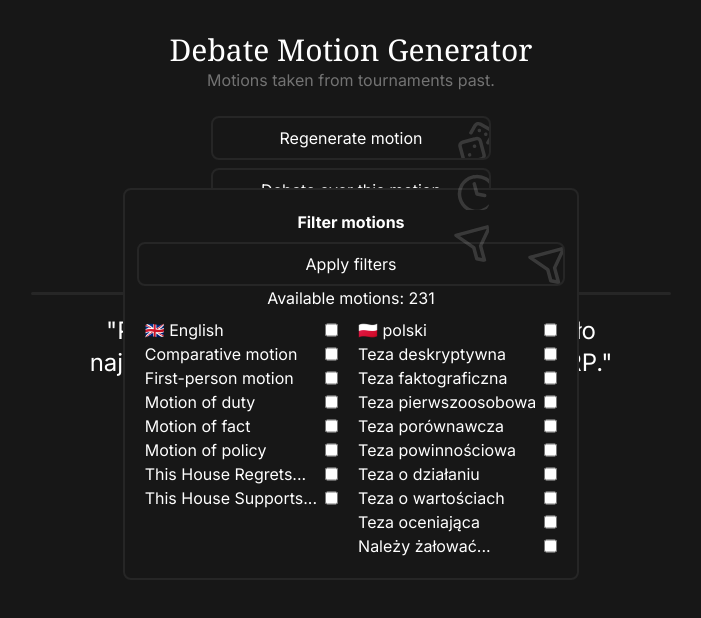
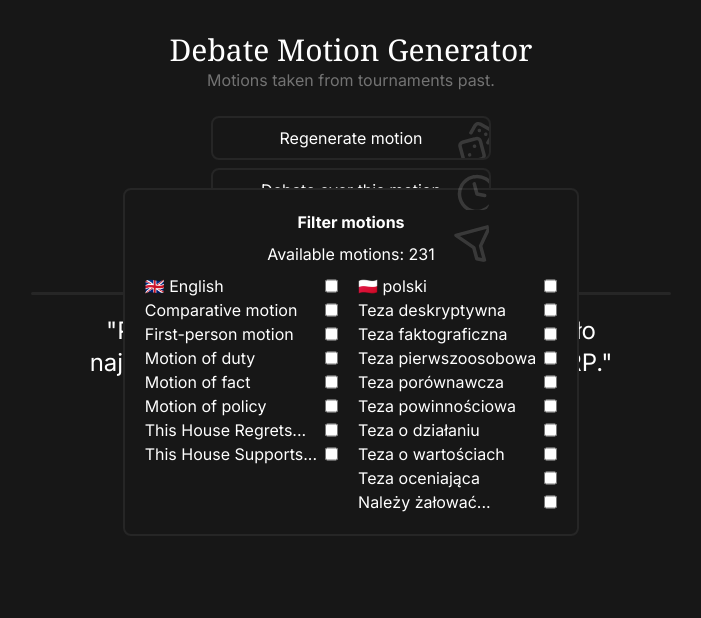
Before and after one commit to debatecore/debate-tools, a Next.js app: page /debate-motion-generator in a window 1280 px wide. Both pictures are taken after a click on the button "Filter motions". Shown: the top 618 px of the page, without its empty margins (289-990 px from the left). Built offline with nearby package versions, Linux system fonts and the light colour scheme.

Commit message:
display motion type, remove conditional hook usage
motion type translations were ditched, as it was decided to display motion types in their original language

```diff
--- a/src/components/MotionDisplay.tsx
+++ b/src/components/MotionDisplay.tsx
@@ -1,9 +1,10 @@
-import { MotionTypeTranslation, motion, motionTypeCode } from "@/types/motion";
+import { motion, motionTypeCode } from "@/types/motion";
 import { IconInfo } from "./icons/info";
 import { useLang } from "@/lib/useLang";
 
 const MotionDisplay = ({ motion }: { motion: motion | null }) => {
   const infoslideString = useLang("infoslide");
+
   return (
     <section className="p-5 flex flex-col items-center">
       <hr className="border-b-2 mb-5 rounded border-neutral-800 my-2 w-full" />
@@ -26,8 +27,7 @@ const MotionDisplay = ({ motion }: { motion: motion | null }) => {
       <p className="text-neutral-500 flex flex-col">
         {motion?.source || ""}
         <br />
-        {motion?.type}
-        {/* {MotionTypeTranslation(motion?.type as motionTypeCode) || ""} */}
+        {motion?.type || ""}
       </p>
     </section>
   );
--- a/src/components/MotionsFilter.tsx
+++ b/src/components/MotionsFilter.tsx
@@ -142,28 +142,12 @@ const MotionsFilter = (props: MotionsFilterProps) => {
       }
     >
       <h5 className="text-center font-bold m-2">{useLang("motionFilterTitle")}</h5>
-      <GenericButton
-        text={useLang("applyFilterButtonText")}
-        icon={IconFilter}
-        onClick={() => {
-          // TO-DO: Make apply filters button work
-          // if (
-          //   motion?.type &&
-          //   motion?.lang &&
-          //   !(
-          //     enabledMotions.includes(motion?.type as any) &&
-          //     enabledLanguages.includes(motion?.lang)
-          //   )
-          // )
-          //   setMotion(generateMotion());
-        }}
-      />
       <span className="m-5">
         {useLang("availableMotionsCount") + ": " + enabledMotionsCount()}
       </span>
       <section className="flex gap-5 flex-row m-2">
-        {languagesWithMotions().map((langCode: language) => (
-          <section>
+        {languagesWithMotions().map((langCode: language, index: number) => (
+          <section key={index}>
             <Checkbox
               key={langCode}
               name="language"
@@ -178,9 +162,7 @@ const MotionsFilter = (props: MotionsFilterProps) => {
                   key={motionType.type}
                   name="motionType"
                   value={motionType.type}
-                  // TO-DO: Don't use the useLang hook in a callback
-                  labelText={useLang(motionType.type)}
-                  // TO-DO: Prevent checked motion types from being disabled when the language is filtered out
+                  labelText={motionType.type}
                   disabled={!enabledLanguages.includes(motionType.lang)}
                   onChange={applyMotionTypeFilter}
                 />
--- a/src/data/strings.json
+++ b/src/data/strings.json
@@ -237,65 +237,14 @@
     "de": "Ursprünglich hergestellt zum Zweck der Debatierer von ZSK Poznań und anderer polnisher Debattenorganisationen. Öffentlich zugänglich.",
     "es": "Creado originalmente para las necesidades de los polemistas del ZSK Poznań y de varias organizaciones de debate polacas. Disponible públicamente."
   },
-  "motionPlPolicy": {
-    "en": "Teza o działaniu"
-  },
-  "motionPlDuty": {
-    "en": "Teza powinnościowa"
-  },
-  "motionPlDescriptive": {
-    "en": "Teza deskryptywna"
-  },
-  "motionPlFirstPerson": {
-    "en": "Teza pierwszoosobowa"
-  },
-  "motionPlComparative": {
-    "en": "Teza porównawcza"
-  },
-  "motionPlValues": {
-    "en": "Teza o wartościach "
-  },
-  "motionPlFact": {
-    "en": "Teza faktograficzna"
-  },
-  "motionPlEvaluative": {
-    "en": "Teza oceniająca"
-  },
-  "motionPlRegret": {
-    "en": "Należy żałować..."
-  },
-  "motionEnFirstPerson": {
-    "en": "First-person motion"
-  },
-  "motionEnFact": {
-    "en": "Motion of fact"
-  },
-  "motionEnRegret": {
-    "en": "This House Regrets..."
-  },
-  "motionEnThisHouseSupports": {
-    "en": "This House Supports..."
-  },
-  "motionEnPolicy": {
-    "en": "Motion of policy"
-  },
   "motionFilterTitle": {
     "en": "Filter motions"
   },
   "motionType": {
     "en": "Motion type"
   },
-  "applyFilterButtonText": {
-    "en": "Apply filters"
-  },
   "showFiltersButtonText": {
     "en": "Filter motions"
-  },
-  "motionEnDuty": {
-    "en": "Motion of duty"
-  },
-  "motionEnComparative": {
-    "en": "Comparative motion"
   },
   "brandingdisplayimage": {
     "en": "Clock branding image",
--- a/src/types/motion.ts
+++ b/src/types/motion.ts
@@ -1,49 +1,45 @@
 import { useLang } from "@/lib/useLang";
 
 const motionTypesObjects = [
-  { type: "motionPlDescriptive", lang: "pl" },
-  { type: "motionPlFact", lang: "pl" },
-  { type: "motionPlFirstPerson", lang: "pl" },
-  { type: "motionPlComparative", lang: "pl" },
-  { type: "motionPlDuty", lang: "pl" },
-  { type: "motionPlPolicy", lang: "pl" },
-  { type: "motionPlValues", lang: "pl" },
-  { type: "motionPlEvaluative", lang: "pl" },
-  { type: "motionPlRegret", lang: "pl" },
-  { type: "motionEnComparative", lang: "en" },
-  { type: "motionEnFirstPerson", lang: "en" },
-  { type: "motionEnDuty", lang: "en" },
-  { type: "motionEnFact", lang: "en" },
-  { type: "motionEnPolicy", lang: "en" },
-  { type: "motionEnRegret", lang: "en" },
-  { type: "motionEnThisHouseSupports", lang: "en" },
+  { type: "Teza deskryptywna", lang: "pl" },
+  { type: "Teza faktograficzna", lang: "pl" },
+  { type: "Teza pierwszoosobowa", lang: "pl" },
+  { type: "Teza porównawcza", lang: "pl" },
+  { type: "Teza powinnościowa", lang: "pl" },
+  { type: "Teza o działaniu", lang: "pl" },
+  { type: "Teza o wartościach", lang: "pl" },
+  { type: "Teza oceniająca", lang: "pl" },
+  { type: "Należy żałować...", lang: "pl" },
+  { type: "Comparative motion", lang: "en" },
+  { type: "First-person motion", lang: "en" },
+  { type: "Motion of duty", lang: "en" },
+  { type: "Motion of fact", lang: "en" },
+  { type: "Motion of policy", lang: "en" },
+  { type: "This House Regrets...", lang: "en" },
+  { type: "This House Supports...", lang: "en" },
 ] as const;
 export { motionTypesObjects as motionTypesObjects };
 
+// TO-DO: make the array be generated from the above objects array
 const motionTypesArray = [
-  "motionPlDescriptive",
-  "motionPlFact",
-  "motionPlFirstPerson",
-  "motionPlComparative",
-  "motionPlDuty",
-  "motionPlPolicy",
-  "motionPlValues",
-  "motionPlEvaluative",
-  "motionPlRegret",
-  "motionEnComparative",
-  "motionEnFirstPerson",
-  "motionEnDuty",
-  "motionEnFact",
-  "motionEnPolicy",
-  "motionEnRegret",
-  "motionEnThisHouseSupports",
+  "Teza deskryptywna",
+  "Teza faktograficzna",
+  "Teza pierwszoosobowa",
+  "Teza porównawcza",
+  "Teza powinnościowa",
+  "Teza o działaniu",
+  "Teza o wartościach",
+  "Teza oceniająca",
+  "Należy żałować...",
+  "Comparative motion",
+  "First-person motion",
+  "Motion of duty",
+  "Motion of fact",
+  "Motion of policy",
+  "This House Regrets...",
+  "This House Supports...",
 ] as const;
 export { motionTypesArray };
-
-const MotionTypeTranslation = (type: motionTypeCode) => {
-  return useLang(type);
-};
-export { MotionTypeTranslation };
 
 /**
  * Represents a motion type code used in the translations file (strings.json)
```
Also changed, not shown: src/data/motion.json.
